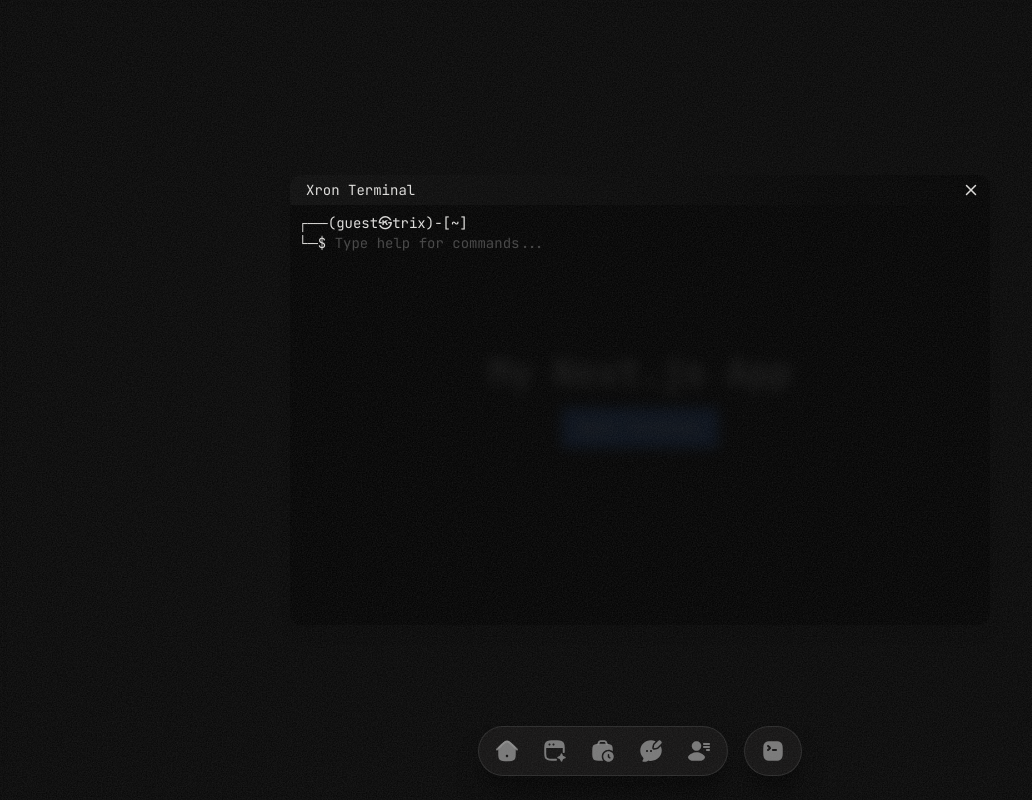
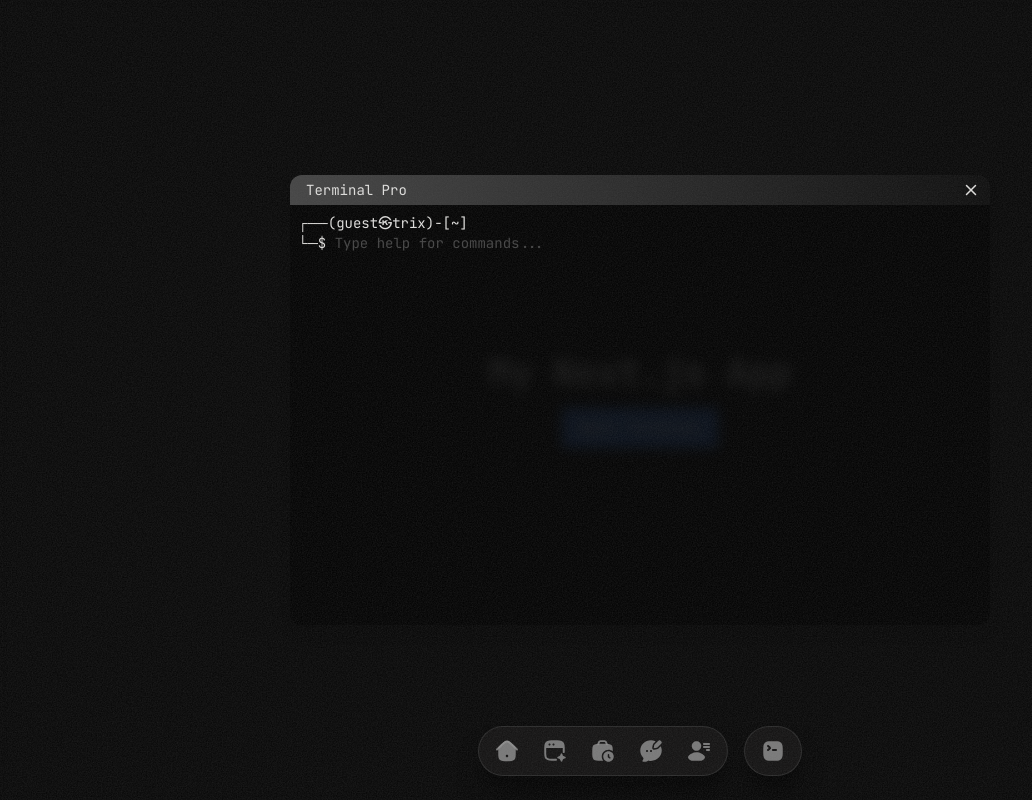
Before and after one commit to XronTrix10/Portfolio-V3, a Next.js app: page /projects in a window 1280 px wide. Both pictures are taken after a click on the button "Open Terminal". Shown: the whole page, without its empty margins (0-1032 px from the left). Built offline with nearby package versions, Linux system fonts and the light colour scheme.

Commit message:
minor fix

```diff
--- a/src/components/terminal.tsx
+++ b/src/components/terminal.tsx
@@ -61,8 +61,8 @@ const Terminal: FC<TerminalProps> = ({
           <Draggable handle=".terminal-header">
             <div className="h-[450px] w-[700px] overflow-hidden rounded-xl bg-black/80 shadow-lg backdrop-blur-sm">
               {/* eslint-disable-next-line tailwindcss/no-custom-classname */}
-              <div className="terminal-header flex cursor-move items-center justify-between bg-gradient-to-r from-dark to-transparent py-1 pl-4 pr-2 text-light">
-                <span className="text-sm">Xron Terminal</span>
+              <div className="terminal-header flex cursor-move items-center justify-between bg-gradient-to-r from-dark-gray to-dark py-1 pl-4 pr-2 text-light">
+                <span className="text-sm">Terminal Pro</span>
                 <Dialog.Close className="p-[2px] hover:bg-red-500">
                   <CloseIcon size={18} />
                 </Dialog.Close>
```
